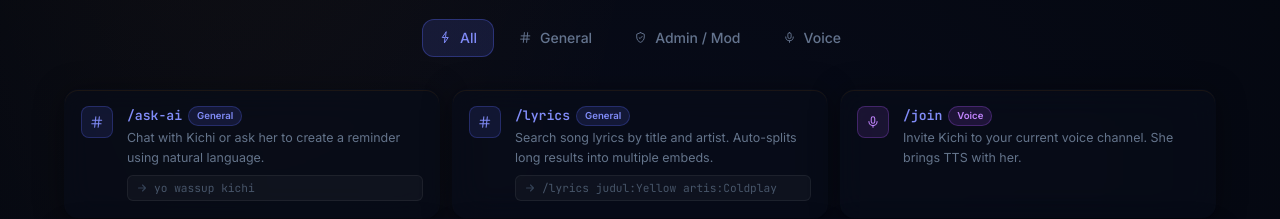
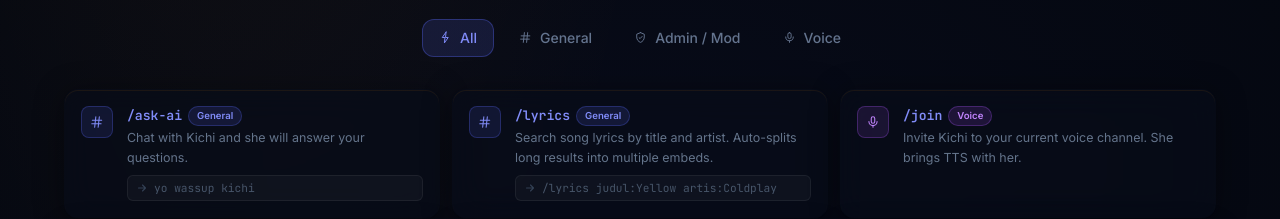
Before and after one commit to syfaarizal/kichi, a React (Vite) app: page / in a window 1280 px wide. Shown: the part 2120-2339 px from the top of the page. Built offline with nearby package versions, Linux system fonts and the light colour scheme.

Commit message:
fix: Update description for /ask-ai command for clarity

```diff
--- a/src/components/Commands.tsx
+++ b/src/components/Commands.tsx
@@ -16,7 +16,7 @@ interface Command {
 }
 
 const commands: Command[] = [
-  { name: '/ask-ai', cat: 'general', desc: 'Chat with Kichi or ask her to create a reminder using natural language.', ex: 'yo wassup kichi' },
+  { name: '/ask-ai', cat: 'general', desc: 'Chat with Kichi and she will answer your questions.', ex: 'yo wassup kichi' },
   { name: '/lyrics', cat: 'general', desc: 'Search song lyrics by title and artist. Auto-splits long results into multiple embeds.', ex: '/lyrics judul:Yellow artis:Coldplay' },
   { name: '/join', cat: 'voice', desc: 'Invite Kichi to your current voice channel. She brings TTS with her.' },
   { name: '/leave', cat: 'voice', desc: 'Kick Kichi out of voice. Caller or admin/mod only - she respects the hierarchy.' },
```
